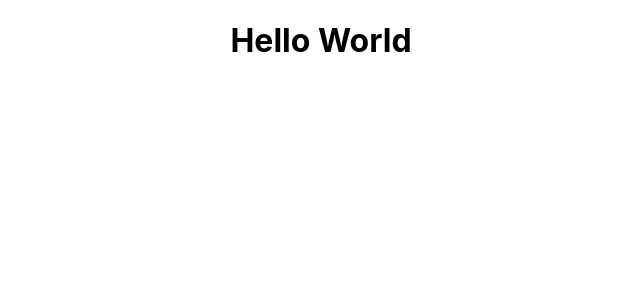
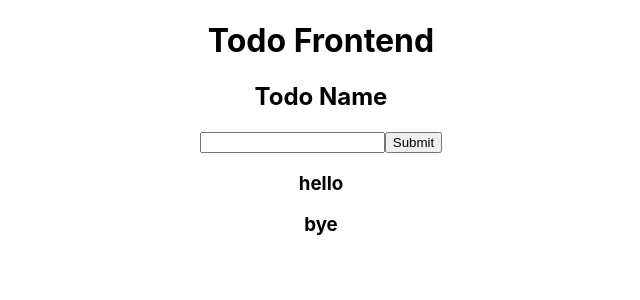
Before and after one commit to SBaldwin-Git/todo_frontend, a React (Create React App) app: page / in a window 1280 px wide. Shown: the top 300 px of the page, without its empty margins (319-959 px from the left). Built offline with nearby package versions, Linux system fonts and the light colour scheme.

Commit message:
Created working todo list without styling

```diff
--- a/src/Components/App/App.js
+++ b/src/Components/App/App.js
@@ -1,10 +1,41 @@
-import './App.css';
+import "./App.css";
+import { useState } from "react";
+import TodoList from "../TodoList/TodoList";
 
 function App() {
+  // create use state for todo components
+  const [todos, setTodos] = useState([{ todo: "hello" }, { todo: "bye" }]);
+  const [inputValue, setInputValue] = useState("");
+
+  // create setTodos function
+
+  function handleSubmit(e) {
+    e.preventDefault();
+    console.log("clicked");
+    setTodos([...todos, { todo: inputValue }]);
+    setInputValue("");
+  }
+
+  function handleInputChange(e) {
+    setInputValue(e.target.value);
+  }
+
   return (
-    <div className="App">
-      <h1>Hello World</h1>
-    </div>
+      <div className="App">
+        <h1>Todo Frontend</h1>
+        <h2>Todo Name</h2>
+        <form onSubmit={handleSubmit}>
+          <input
+            type="text"
+            value={inputValue}
+            onChange={handleInputChange}
+            className="inputBox"
+          />
+          <button colorScheme='blue' type="submit">Submit</button>
+        </form>
+
+        <TodoList todos={todos} />
+      </div>
   );
 }
 
--- /dev/null
+++ b/src/Components/Todo/Todo.js
@@ -0,0 +1,9 @@
+import React from 'react'
+
+function Todo({ todo }) {
+  return (
+    <h3>{todo}</h3>
+  )
+}
+
+export default Todo
--- /dev/null
+++ b/src/Components/TodoList/TodoList.js
@@ -0,0 +1,14 @@
+import React from 'react'
+import Todo from '../Todo/Todo'
+
+function TodoList({ todos}) {
+  return (
+      <div>
+          {todos.map((todo, index) => (
+              <Todo key={index} todo={todo.todo} />
+            ))}
+    </div>
+  )
+}
+
+export default TodoList
```
